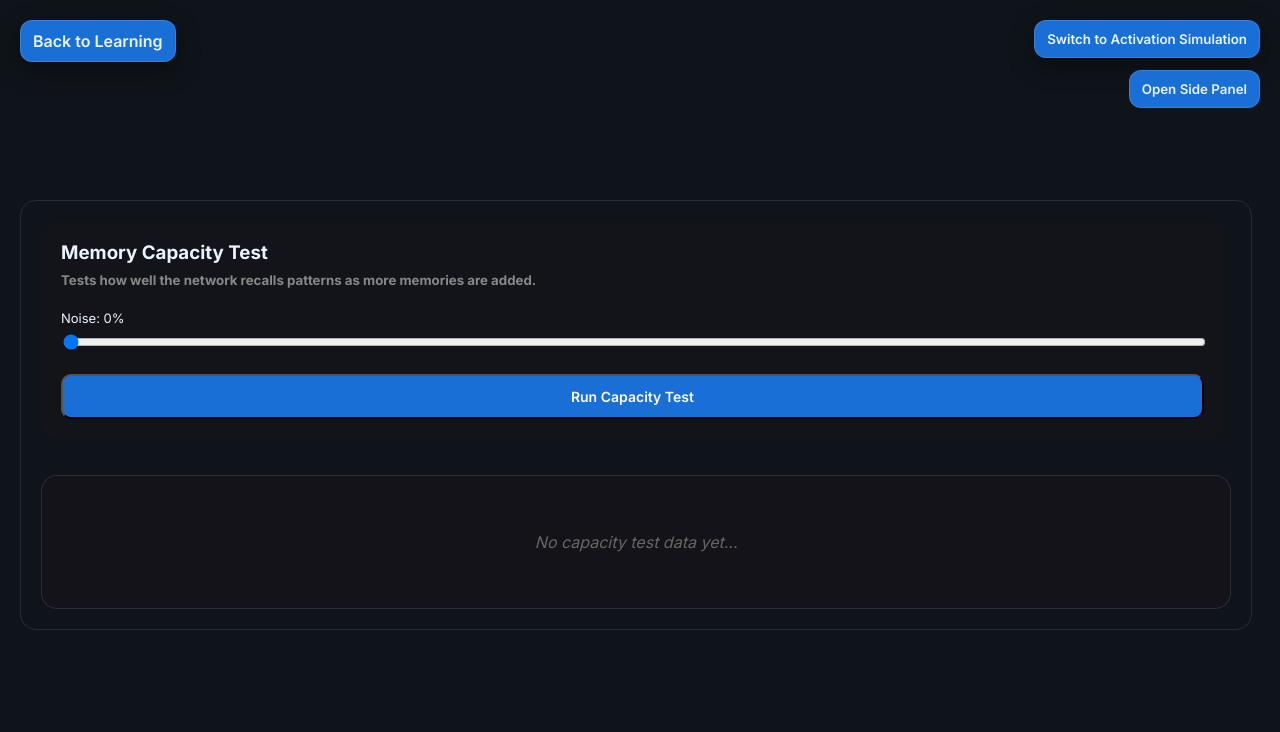
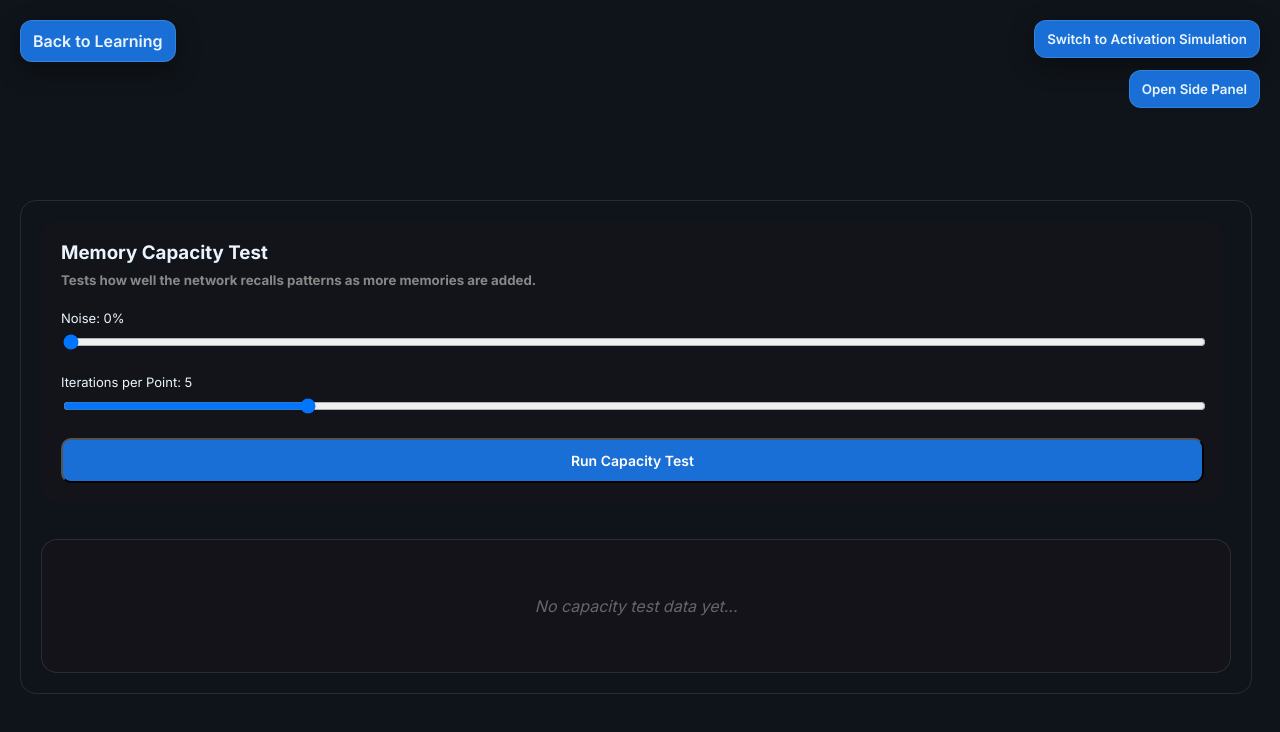
Before and after one commit to pkhatri3/attractor-network-lab, a React (Vite) app in the folder frontend/: page /simulation in a window 1280 px wide. Both pictures are taken after a click on the button "Switch to Memory Capacity Test". Shown: the top 732 px of the page. Built offline with nearby package versions, Linux system fonts and the light colour scheme.

Commit message:
Add error parameter (iterations) to memory capacity test with backend logs

```diff
--- a/frontend/src/SimulationContext.jsx
+++ b/frontend/src/SimulationContext.jsx
@@ -16,6 +16,7 @@ export function SimulationProvider({ children }) {
   const [iter, setIter] = useState(0);
   const [capacityResults, setCapacityResults] = useState([]);
   const [capacityNoiseLevel, setCapacityNoiseLevel] = useState(0);
+  const [capacityIterations, setCapacityIterations] = useState(5);
   const [simulationNoiseLevel, setSimulationNoiseLevel] = useState(0);
   const [capacityTestActive, setCapacityTestActive] = useState(false);
   const [initialA, setInitialA] = useState(null);
@@ -61,6 +62,7 @@ export function SimulationProvider({ children }) {
         iter, setIter,
         capacityResults, setCapacityResults,
         capacityNoiseLevel, setCapacityNoiseLevel,
+        capacityIterations, setCapacityIterations,
         simulationNoiseLevel, setSimulationNoiseLevel,
         capacityTestActive, setCapacityTestActive,
         initialA, setInitialA,
--- a/frontend/src/components/SimulationPhase.jsx
+++ b/frontend/src/components/SimulationPhase.jsx
@@ -287,6 +287,8 @@ const ActivationLayout = ({
 const CapacityLayout = ({
     capacityNoiseLevel,
     setCapacityNoiseLevel,
+    capacityIterations,
+    setCapacityIterations,
     capacityTestActive,
     capacityResults,
     handleRunCapacityTest,
@@ -314,6 +316,20 @@ const CapacityLayout = ({
             step={0.01}
             value={capacityNoiseLevel}
             onChange={e => setCapacityNoiseLevel(Number(e.target.value))}
+            disabled={capacityTestActive}
+            style={{ width: "100%" }}
+          />
+        </div>
+
+        <div style={{ marginBottom: 20 }}>
+          <div style={{ fontSize: 13, marginBottom: 6 }}>Iterations per Point: {capacityIterations}</div>
+          <input
+            type="range"
+            min={1}
+            max={20}
+            step={1}
+            value={capacityIterations}
+            onChange={e => setCapacityIterations(Number(e.target.value))}
             disabled={capacityTestActive}
             style={{ width: "100%" }}
           />
@@ -819,6 +835,7 @@ export default function SimulationPhase() {
     iter, setIter,
     capacityResults, setCapacityResults,
     capacityNoiseLevel, setCapacityNoiseLevel,
+    capacityIterations, setCapacityIterations,
     capacityTestActive, setCapacityTestActive,
     simulationNoiseLevel, setSimulationNoiseLevel,
     initialA, setInitialA,
@@ -937,6 +954,7 @@ export default function SimulationPhase() {
         rule: "standard",
         noise_level: capacityNoiseLevel,
         max_iters: 50,
+        iterations: capacityIterations,
       };
 
       const res = await fetch(`${API_URL}/memory_capacity_test`, {
@@ -1357,6 +1375,8 @@ export default function SimulationPhase() {
             <CapacityLayout
               capacityNoiseLevel={capacityNoiseLevel}
               setCapacityNoiseLevel={setCapacityNoiseLevel}
+              capacityIterations={capacityIterations}
+              setCapacityIterations={setCapacityIterations}
               capacityTestActive={capacityTestActive}
               capacityResults={capacityResults}
               handleRunCapacityTest={handleRunCapacityTest}
```
Also changed, not shown: 1 other file (tests, documents, lock files or other folders).
